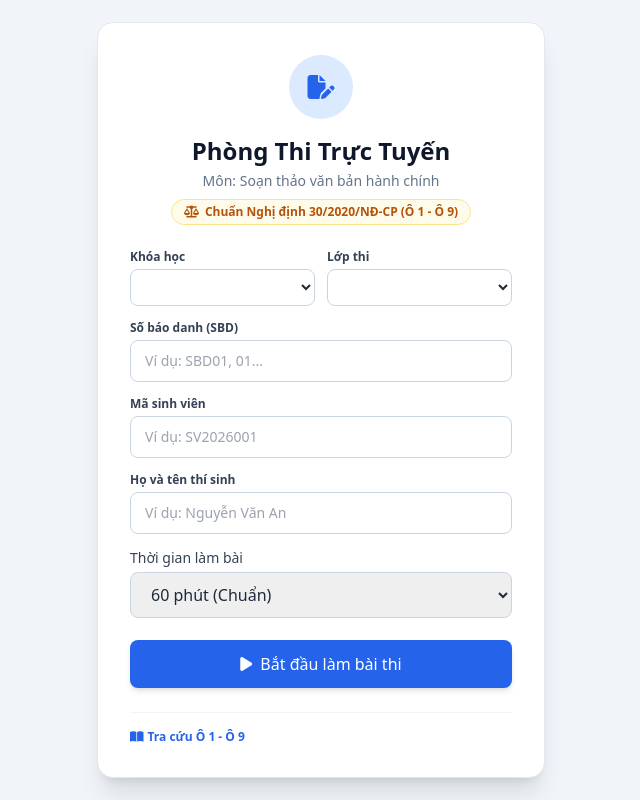
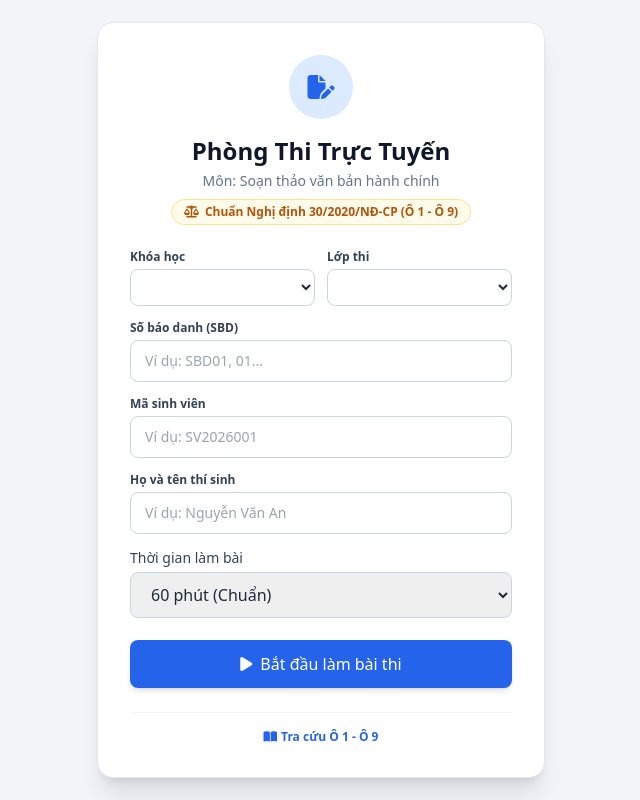
Before and after one commit to AnDAUVN/exam-soan-thao-van-ban, a plain HTML site: page frontend/index.html in a window 1280 px wide. Shown: the whole page, without its empty margins (319-959 px from the left). Drawn offline with nearby package versions, Linux system fonts and the light colour scheme; files that its build step writes are made by us from their sources; no server answers; files whose address does not match are found by name.

Commit message:
Cap nhat tu dong: 25/10/2026 16:22:08

```diff
--- a/frontend/index.html
+++ b/frontend/index.html
@@ -74,8 +74,7 @@
                 </div>
             </form>
 
-            <div class="mt-6 pt-4 border-t border-slate-100 flex items-center justify-between text-xs text-slate-500">
-
+            <div class="mt-6 pt-4 border-t border-slate-100 flex items-center justify-center text-xs text-slate-500">
                 <button type="button" onclick="openSpecModal()" class="text-blue-600 font-semibold hover:underline flex items-center gap-1">
                     <i class="fa-solid fa-book-open"></i> Tra cứu Ô 1 - Ô 9
                 </button>
```
Also changed, not shown: 10 other files.
